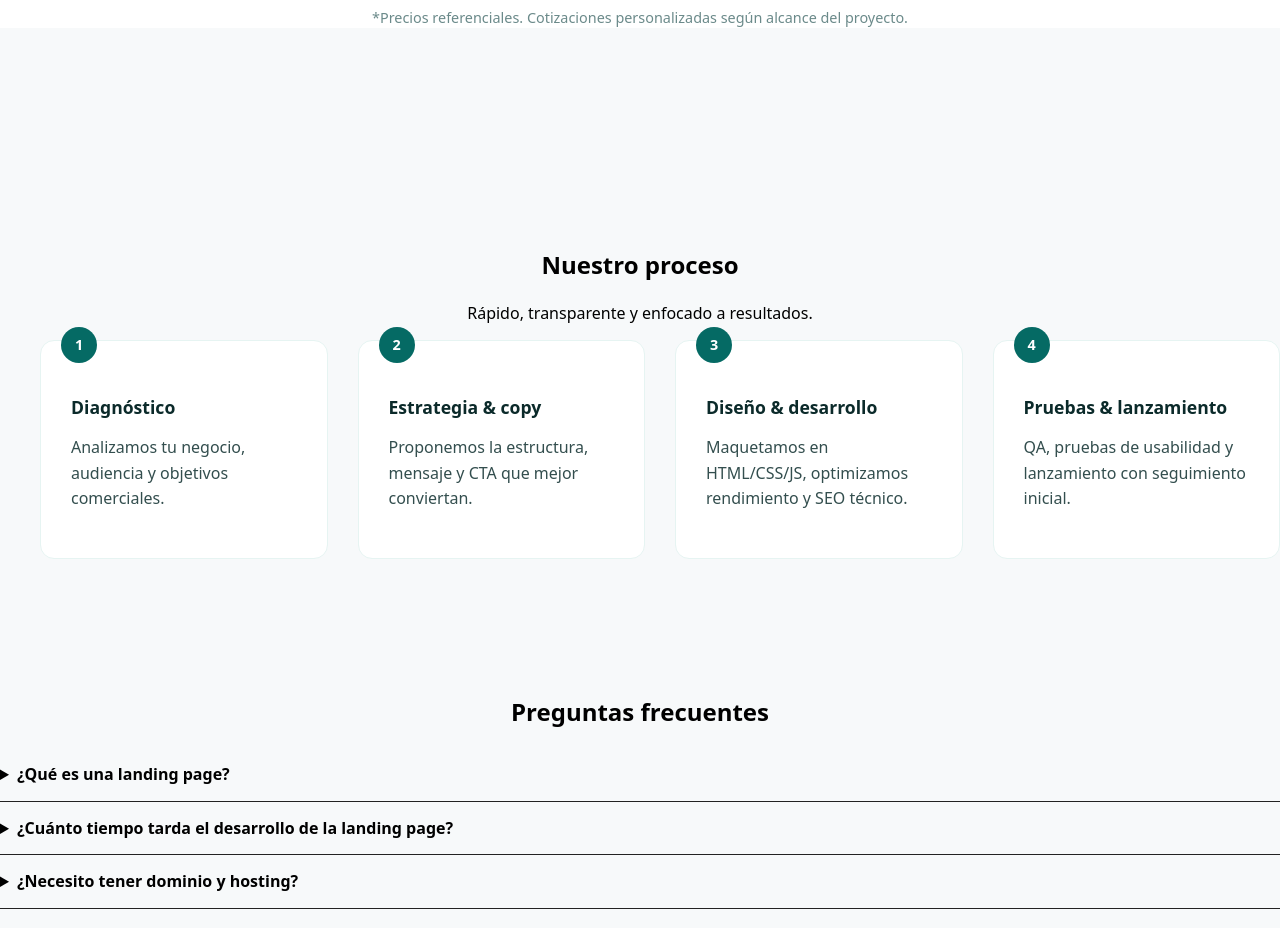
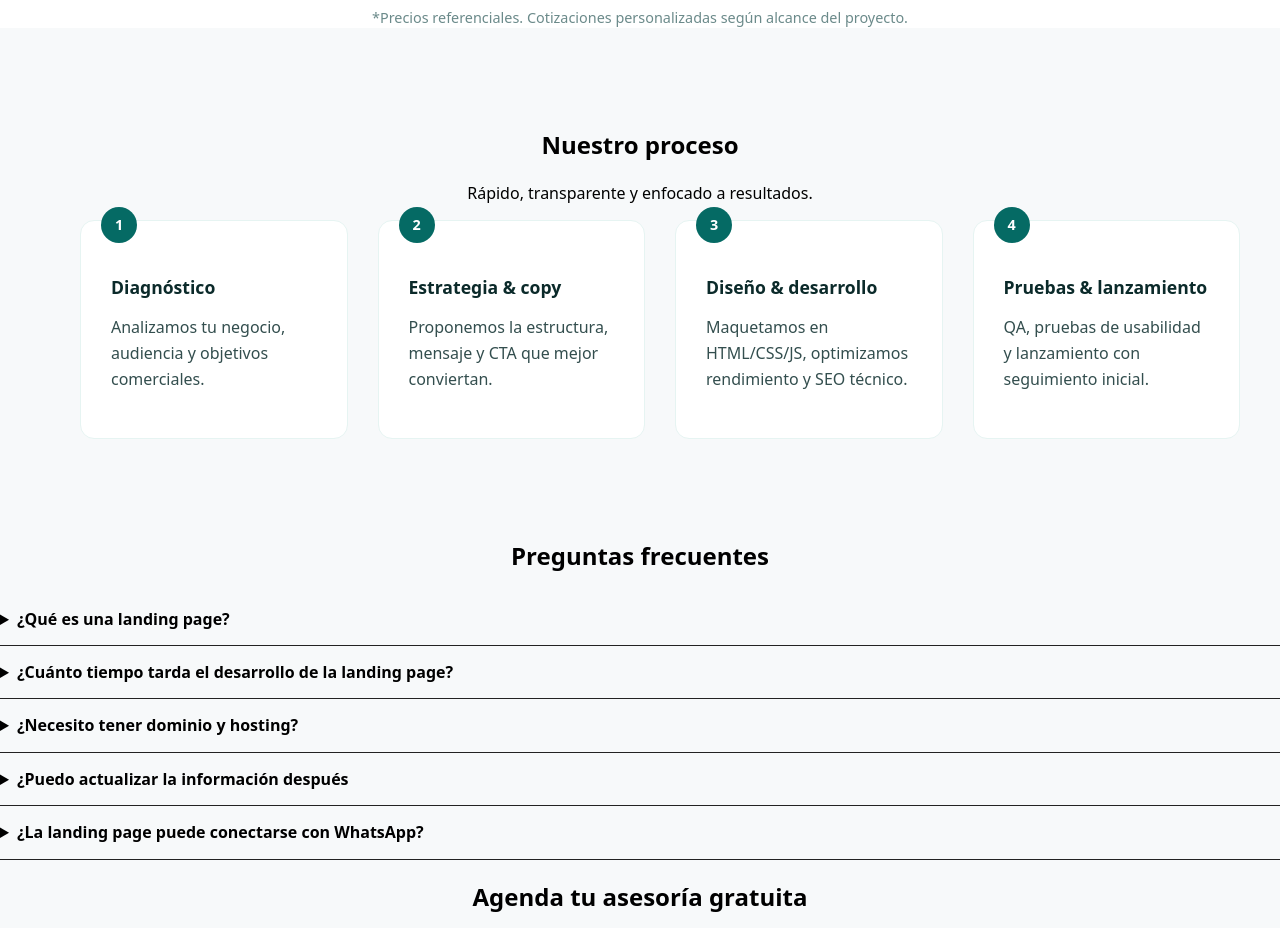
Before and after one commit to Osva-Dev/catech_landing_page, a plain HTML site: page index.html in a window 1280 px wide. Shown: the part 3344-4272 px from the top of the page. Drawn offline with nearby package versions, Linux system fonts and the light colour scheme; no server answers.

Commit message:
update package and process styles

```diff
--- a/components/process/process.css
+++ b/components/process/process.css
@@ -1,10 +1,7 @@
-/* ============================= */
-/* PROCESS */
-/* ============================= */
-
 .process {
-  padding: 100px 0;
-  background: #f7f9fa;
+  max-width: 1200px;
+  margin: 100px auto;
+  padding: 0 20px;
 }
 
 .section-header__title {
@@ -14,17 +11,12 @@
 .section-header__subtitle {
   color: black;
 }
-
-/* grid */
-
 .process__steps {
   display: grid;
   grid-template-columns: repeat(4, 1fr);
   gap: 30px;
   list-style: none;
 }
-
-/* step card */
 
 .process__step {
   background: #ffffff;
@@ -66,13 +58,9 @@
   font-weight: 600;
 }
 
-/* reset counter */
-
 .process__steps {
   counter-reset: step;
 }
-
-/* title */
 
 .process__step-title {
   color: #0b2a2a;
@@ -80,8 +68,6 @@
   font-size: 1.1rem;
 }
 
-/* text */
-
 .process__step-desc {
   color: #334e4e;
   line-height: 1.6;
--- a/components/process/process.html
+++ b/components/process/process.html
@@ -1,5 +1,4 @@
 <section class="process" id="proceso" role="region" aria-label="Proceso">
-  <div class="container">
   <header class="section-header">
     <h2 class="section-header__title">Nuestro proceso</h2>
     <p class="section-header__subtitle">
@@ -33,5 +32,4 @@
       </p>
     </li>
   </ol>
-  </div>
 </section>
```
Also changed, not shown: components/packages/packages.css (+0 -10 lines). Lines whose indentation alone changed are shown as unchanged.
